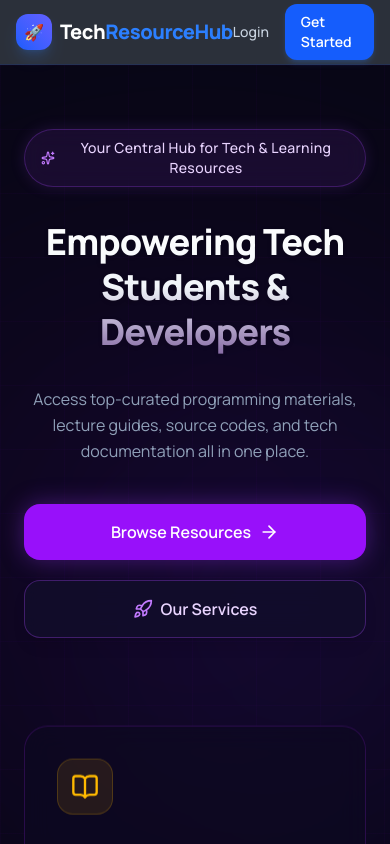
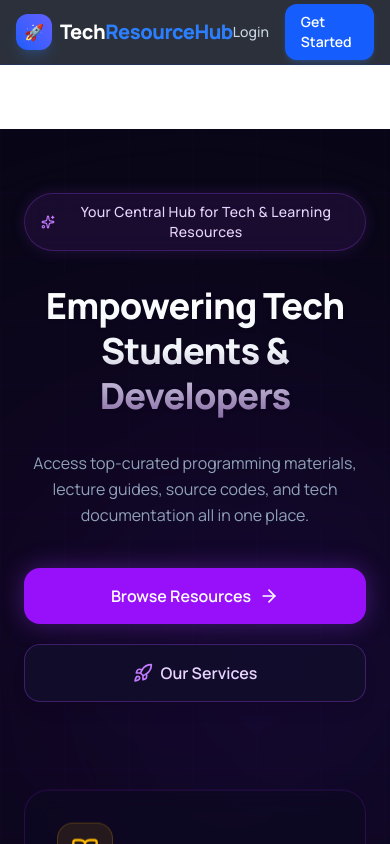
Before and after one commit to nuwanudayakumara00-hue/TechResourceHub-project, a Next.js app in the folder my-app/: page / in a window 390 px wide. Shown: the top 844 px of the page. Built offline with nearby package versions, Linux system fonts and the light colour scheme; no server answers.

Commit message:
Update RootLayout with responsive header padding and dark theme

```diff
--- a/my-app/src/app/layout.tsx
+++ b/my-app/src/app/layout.tsx
@@ -48,14 +48,16 @@ export default function RootLayout({
   return (
     <html lang="en" className={`${manrope.variable} ${fraunces.variable}`}>
       <body
-        className={manrope.className}
+        className={`${manrope.className} bg-[#070714] text-white selection:bg-purple-500 selection:text-white`}
         style={{ '--font-sans': 'var(--font-manrope)', '--font-display': 'var(--font-fraunces)' } as React.CSSProperties}
       >
         {/* Navigation Header */}
         <Header />
 
-        {/* Dynamic Page Content */}
-        {children}
+        {/* Dynamic Page Content (Added padding-top so fixed Header doesn't hide content) */}
+        <div className="pt-16 md:pt-20 min-h-screen">
+          {children}
+        </div>
 
         {/* Next.js Optimized External Scripts */}
         <Script
```
